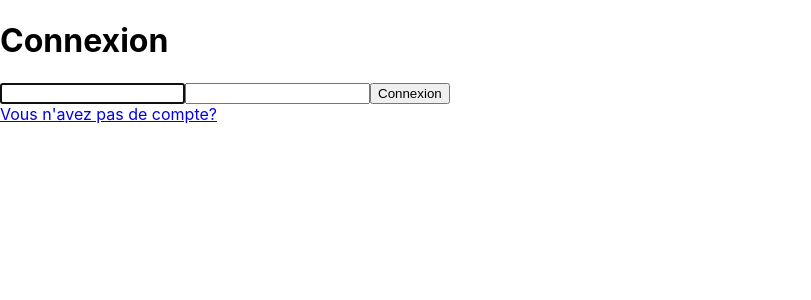
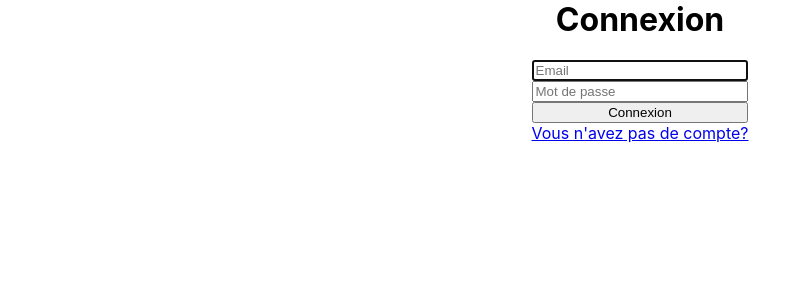
Before and after one commit to fbenfraj/todo-list, a React (Create React App) app in the folder client/: page / in a window 1280 px wide. Shown: the top 300 px of the page, without its empty margins (0-811 px from the left). Built offline with nearby package versions, Linux system fonts and the light colour scheme.

Commit message:
basic styling with scss

```diff
--- a/client/package.json
+++ b/client/package.json
@@ -4,6 +4,7 @@
   "private": true,
   "dependencies": {
     "axios": "^0.19.0",
+    "node-sass": "^4.13.0",
     "react": "^16.10.2",
     "react-dom": "^16.10.2",
     "react-router-dom": "^5.1.2",
--- a/client/src/components/ButtonAppBar.js
+++ b/client/src/components/ButtonAppBar.js
@@ -1,6 +1,7 @@
 import React, { useState } from "react";
 import { Route, Redirect } from "react-router-dom";
 import { eraseCookie } from "../utils/cookies";
+import '../styles/ButtonAppBar.scss';
 
 export default function ButtonAppBar() {
   const [isLoggedOut, setIsLoggedOut] = useState(false);
@@ -11,16 +12,16 @@ export default function ButtonAppBar() {
   };
 
   return (
-    <div>
+    <>
       <Route
         exact
         path="/dashboard"
         render={() => (isLoggedOut ? <Redirect to="/" /> : null)}
       />
       <nav>
-        <h6>TO DO</h6>
+        <h1>TODO LIST</h1>
         <button onClick={logout}>Logout</button>
       </nav>
-    </div>
+    </>
   );
 }
--- /dev/null
+++ b/client/src/styles/ButtonAppBar.scss
@@ -0,0 +1,6 @@
+nav {
+    display: flex;
+    justify-content: space-between;
+    padding: 1%;
+    border: 1px solid black;
+}
--- /dev/null
+++ b/client/src/styles/Dashboard.scss
@@ -0,0 +1,18 @@
+.dashboard {
+  &-form {
+    border-left: 1px solid black;
+    border-right: 1px solid black;
+    border-bottom: 1px solid black;
+  }
+}
+
+.todos {
+  display: flex;
+  flex-direction: column;
+  border-left: 1px solid black;
+  border-right: 1px solid black;
+  border-bottom: 1px solid black;
+  &-item {
+    margin: 0;
+  }
+}
--- /dev/null
+++ b/client/src/styles/SignIn.scss
@@ -0,0 +1,12 @@
+.login {
+  display: flex;
+  flex-direction: column;
+  align-items: center;
+  &-title {
+    margin-top: 0;
+  }
+  &-form {
+    display: flex;
+    flex-direction: column;
+  }
+}
--- /dev/null
+++ b/client/src/styles/SignUp.scss
@@ -0,0 +1,13 @@
+.register {
+    display: flex;
+    flex-direction: column;
+    align-items: center;
+    &-title {
+      margin-top: 0;
+    }
+    &-form {
+      display: flex;
+      flex-direction: column;
+      align-items: center;
+    }
+  }
--- a/client/src/views/Dashboard.js
+++ b/client/src/views/Dashboard.js
@@ -1,6 +1,7 @@
 import React, { useState, useEffect } from 'react';
 import ButtonAppBar from '../components/ButtonAppBar';
 import axios from 'axios';
+import '../styles/Dashboard.scss';
 
 const Dashboard = () => {
   const [todo, setTodo] = useState('');
@@ -30,10 +31,10 @@ const Dashboard = () => {
   }
 
   return (
-    <div>
+    <>
       <ButtonAppBar />
-      <div>
-        <form onSubmit={e => addTodo(e)} style={{ display: 'flex', margin: 8 }}>
+      <section className='dashboard-form'>
+        <form onSubmit={e => addTodo(e)}>
           <input
             type='text'
             id='standard-full-width'
@@ -49,24 +50,20 @@ const Dashboard = () => {
             ADD
           </button>
         </form>
-      </div>
-      <div>
-        <div>
+      </section>
+      <section className='todos'>
         {todosList.map(value => (
-            <ul key={value._id}>
+          <ul key={value._id} className='todos-item'>
             <li>
               <input
                 type='checkbox'
                 checked={value.done ? true : false}
                 onChange={async e => {
-                    await axios.put(
-                      'http://localhost:8000/todos/' + value._id,
-                      {
+                  await axios.put('http://localhost:8000/todos/' + value._id, {
                     user: value.user,
                     text: value.text,
                     done: e.target.checked
-                      }
-                    );
+                  });
                 }}
               />
               <label>{value.text}</label>
@@ -76,9 +73,8 @@ const Dashboard = () => {
             </li>
           </ul>
         ))}
-        </div>
-      </div>
-    </div>
+      </section>
+    </>
   );
 };
 
--- a/client/src/views/SignIn.js
+++ b/client/src/views/SignIn.js
@@ -1,6 +1,7 @@
 import React, { useState } from 'react';
 import { Route, Redirect, Link } from 'react-router-dom';
 import axios from 'axios';
+import '../styles/SignIn.scss';
 import { setCookie } from '../utils/cookies';
 
 export default function SignIn() {
@@ -20,15 +21,16 @@ export default function SignIn() {
   }
 
   return (
-    <div>
+    <>
       <Route
         exact
         path='/'
         render={() => (isLoggedIn ? <Redirect to='/dashboard' /> : null)}
       />
-      <div>
-        <h1>Connexion</h1>
+      <main className='login'>
+        <h1 className='login-title'>Connexion</h1>
         <form
+          className='login-form'
           onSubmit={e => {
             e.preventDefault();
             authenticate(email, password);
@@ -40,6 +42,7 @@ export default function SignIn() {
             label='Email Address'
             name='email'
             autoComplete='email'
+            placeholder='Email'
             autoFocus
             onChange={e => {
               setEmail(e.target.value);
@@ -51,6 +54,7 @@ export default function SignIn() {
             type='password'
             id='password'
             autoComplete='current-password'
+            placeholder='Mot de passe'
             onChange={e => {
               setPassword(e.target.value);
             }}
@@ -67,7 +71,7 @@ export default function SignIn() {
             </div>
           </div>
         </form>
-      </div>
-    </div>
+      </main>
+    </>
   );
 }
--- a/client/src/views/SignUp.js
+++ b/client/src/views/SignUp.js
@@ -1,6 +1,7 @@
 import React, { useState } from 'react';
 import { Link, Route, Redirect } from 'react-router-dom';
 import axios from 'axios';
+import '../styles/SignUp.scss';
 
 export default function SignUp() {
   const [firstname, setFirstname] = useState('');
@@ -30,9 +31,10 @@ export default function SignUp() {
         path='/register'
         render={() => (toLogin ? <Redirect to='/' /> : null)}
       />
-      <div>
-        <h1>Nouveau compte</h1>
+      <main className='register'>
+        <h1 className='register-title'>Nouveau compte</h1>
         <form
+          className='register-form'
           onSubmit={e => {
             e.preventDefault();
             createUser(firstname, lastname, email, password);
@@ -121,7 +123,7 @@ export default function SignUp() {
             </div>
           </div>
         </form>
-      </div>
+      </main>
     </div>
   );
 }
```
Also changed, not shown: 1 other file (tests, documents, lock files or other folders). Lines whose indentation alone changed are shown as unchanged.
